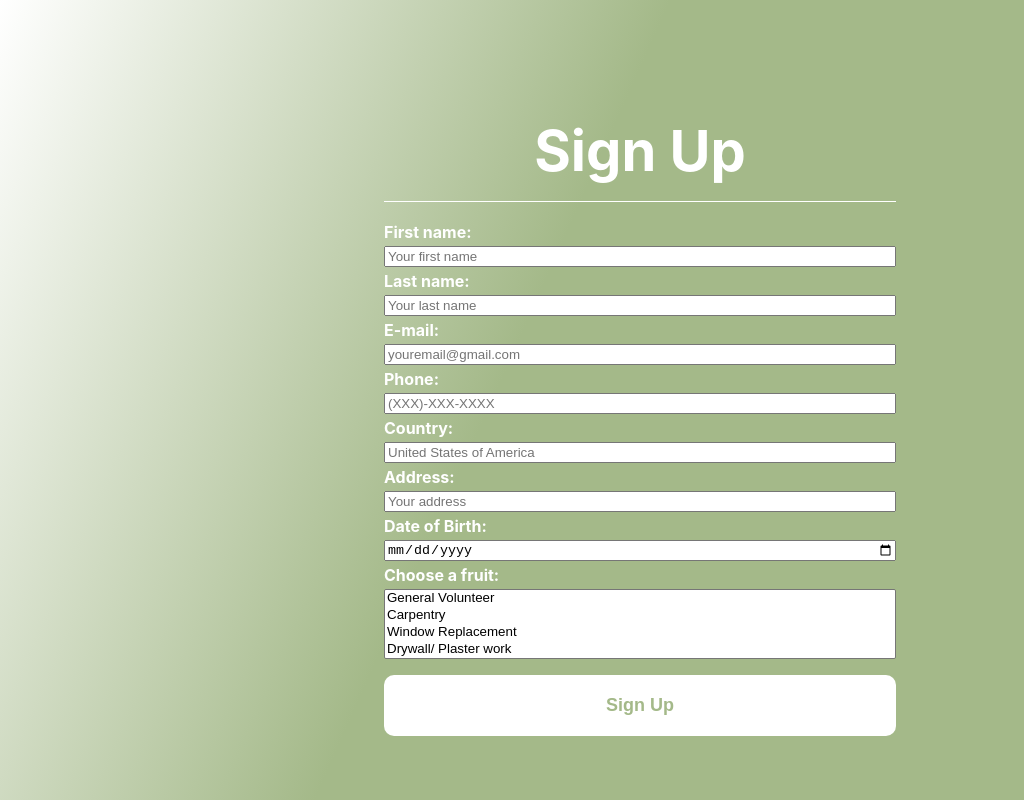
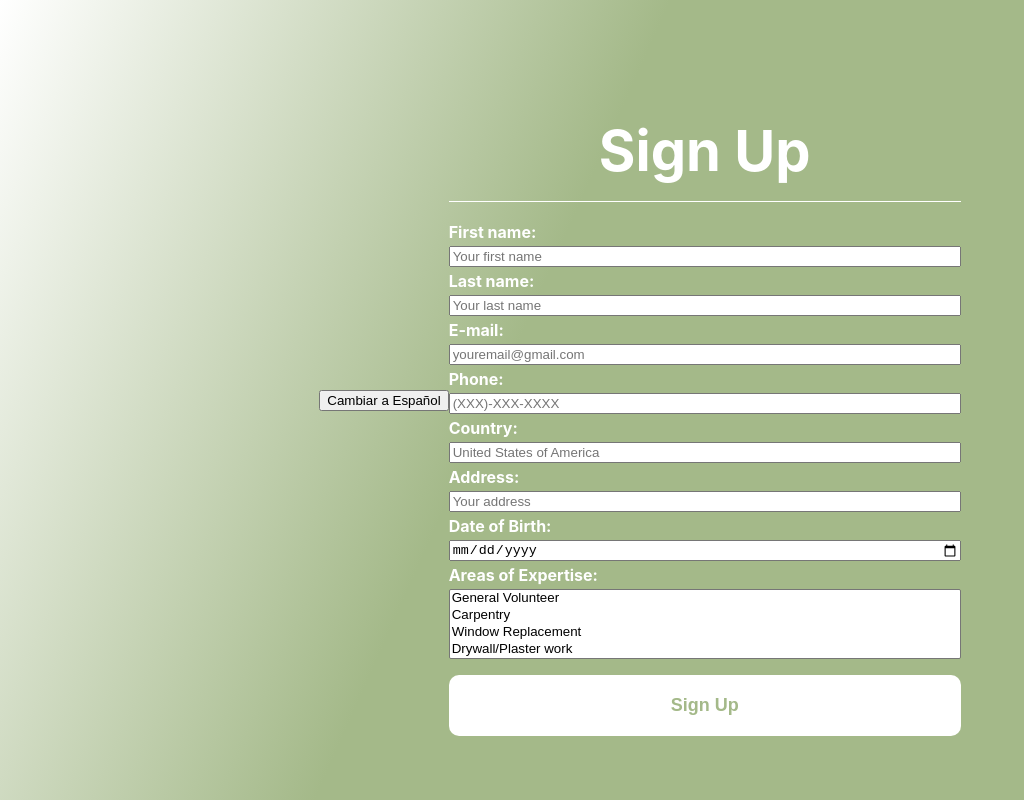
Before and after one commit to cfgchicago23/Team-12, a React (Create React App) app in the folder aurora/: page /signup in a window 1280 px wide. Shown: the whole page, without its empty margins (0-1024 px from the left). Built offline with nearby package versions, Linux system fonts and the light colour scheme.

Commit message:
Added an auto translate to spanish button in sign up form

```diff
--- a/aurora/src/components/SignUp.jsx
+++ b/aurora/src/components/SignUp.jsx
@@ -1,4 +1,4 @@
-import React, {useState} from "react"
+import React, { useState } from "react";
 
 export function SignUp() {
   const [formData, setFormData] = useState({
@@ -9,19 +9,25 @@ export function SignUp() {
     country: "",
     address: "",
     dateOfBirth: "",
-        areasOfExpertise: []
+    areasOfExpertise: [],
   });
 
+  const [isSpanish, setIsSpanish] = useState(false);
+
+  const toggleLanguage = () => {
+    setIsSpanish(!isSpanish);
+  };
+
   const handleChange = (e) => {
-        const {name, value} = e.target;
-        setFormData(prevState => ({...prevState, [name]: value}));
-    }
+    const { name, value } = e.target;
+    setFormData((prevState) => ({ ...prevState, [name]: value }));
+  };
 
   const handleSelectChange = (e) => {
     const selectedOptions = Array.from(e.target.selectedOptions).map(
-          option => option.value
+      (option) => option.value
     );
-        setFormData(prevState => ({
+    setFormData((prevState) => ({
       ...prevState,
       areasOfExpertise: selectedOptions,
     }));
@@ -31,67 +37,150 @@ export function SignUp() {
     e.preventDefault(); // prevent default form submission
 
     try {
-            const response = await fetch('http://127.0.0.1:5000/volunteer/1', {
-                method: 'POST',
+      const response = await fetch("http://127.0.0.1:5000/volunteer/1", {
+        method: "POST",
         headers: {
-                    'Content-Type': 'application/json',
+          "Content-Type": "application/json",
         },
         body: JSON.stringify(formData),
       });
 
       if (!response.ok) {
-                throw new Error('Network response was not ok');
+        throw new Error("Network response was not ok");
       }
 
       const responseData = await response.json();
       console.log(responseData);
-
     } catch (error) {
-            console.error("There was a problem with the fetch operation:", error.message);
+      console.error(
+        "There was a problem with the fetch operation:",
+        error.message
+      );
     }
-    }
-
+  };
 
   return (
     <div className="sign-up-container">
+      <button onClick={toggleLanguage}>
+        {isSpanish ? "Switch to English" : "Cambiar a Español"}
+      </button>
+
       <form className="sign-up-form" onSubmit={handleSubmit}>
-                <h1>Sign Up</h1>
-                <label htmlFor="firstName">First name:</label>
-                <input value={formData.firstName} name="firstName" id="firstName" placeholder="Your first name" onChange={handleChange}/>
+        <h1>{isSpanish ? "Registrarse" : "Sign Up"}</h1>
+        <label htmlFor="firstName">
+          {isSpanish ? "Nombre:" : "First name:"}
+        </label>
+        <input
+          value={formData.firstName}
+          name="firstName"
+          id="firstName"
+          placeholder={isSpanish ? "Tu nombre" : "Your first name"}
+          onChange={handleChange}
+        />
 
-                <label htmlFor="lastName"> Last name:</label>
-                <input value={formData.lastName} name="lastName" id="lastName" placeholder="Your last name" onChange={handleChange}/>
+        <label htmlFor="lastName">
+          {isSpanish ? "Apellido:" : "Last name:"}
+        </label>
+        <input
+          value={formData.lastName}
+          name="lastName"
+          id="lastName"
+          placeholder={isSpanish ? "Tu apellido" : "Your last name"}
+          onChange={handleChange}
+        />
 
-                <label htmlFor="email">E-mail:</label>
-                <input value={formData.email} name="email" id="email" placeholder="youremail@gmail.com" onChange={handleChange}/>
+        <label htmlFor="email">
+          {isSpanish ? "Correo Electrónico:" : "E-mail:"}
+        </label>
+        <input
+          value={formData.email}
+          name="email"
+          id="email"
+          placeholder={
+            isSpanish ? "youremail@gmail.com" : "youremail@gmail.com"
+          }
+          onChange={handleChange}
+        />
 
-                <label htmlFor="phoneNumber">Phone:</label>
-                <input value={formData.phoneNumber} type="tel" name="phoneNumber" id="phoneNumber" placeholder="(XXX)-XXX-XXXX" onChange={handleChange}/>
+        <label htmlFor="phoneNumber">
+          {isSpanish ? "Teléfono:" : "Phone:"}
+        </label>
+        <input
+          value={formData.phoneNumber}
+          type="tel"
+          name="phoneNumber"
+          id="phoneNumber"
+          placeholder={isSpanish ? "(XXX)-XXX-XXXX" : "(XXX)-XXX-XXXX"}
+          onChange={handleChange}
+        />
 
-                <label htmlFor="country">Country:</label>
-                <input value={formData.country} name="country" id="country" placeholder="United States of America" onChange={handleChange}/>
+        <label htmlFor="country">{isSpanish ? "País:" : "Country:"}</label>
+        <input
+          value={formData.country}
+          name="country"
+          id="country"
+          placeholder={
+            isSpanish ? "Estados Unidos de América" : "United States of America"
+          }
+          onChange={handleChange}
+        />
 
-                <label htmlFor="address">Address:</label>
-                <input value={formData.address} name="address" id="address" placeholder="Your address" onChange={handleChange}/>
+        <label htmlFor="address">
+          {isSpanish ? "Dirección:" : "Address:"}
+        </label>
+        <input
+          value={formData.address}
+          name="address"
+          id="address"
+          placeholder={isSpanish ? "Tu dirección" : "Your address"}
+          onChange={handleChange}
+        />
 
-                <label htmlFor="dateOfBirth">Date of Birth:</label>
-                <input value={formData.dateOfBirth} type="date" name="dateOfBirth" id="dateOfBirth" placeholder="MM-DD-YYYY" onChange={handleChange}/>
+        <label htmlFor="dateOfBirth">
+          {isSpanish ? "Fecha de Nacimiento:" : "Date of Birth:"}
+        </label>
+        <input
+          value={formData.dateOfBirth}
+          type="date"
+          name="dateOfBirth"
+          id="dateOfBirth"
+          placeholder={
+            isSpanish ? "MM-DD-YYYY" : "MM-DD-YYYY"
+          }
+          onChange={handleChange}
+        />
 
-                <label for="areasOfExpertise">Choose a fruit:</label>
-                <select value={formData.areasOfExpertise} id="areasOfExpertise" name="areasOfExpertise" multiple onChange={handleSelectChange}>
-                <option value="general">General Volunteer</option>
-                <option value="carpentry">Carpentry</option>
-                <option value="windows">Window Replacement</option>
-                <option value="drywall">Drywall/ Plaster work</option>
-                <option value="flooring">Flooring</option>
-                <option value="painting">Painting</option>
-                <option value="hvac">HVAC</option>
-                <option value="plumbing">Plumbing</option>
-                <option value="electrical">Electrical</option>
-                <option value="landscaping">Landscaping</option>
+        <label htmlFor="areasOfExpertise">
+          {isSpanish ? "Áreas de Experiencia:" : "Areas of Expertise:"}
+        </label>
+        <select
+          value={formData.areasOfExpertise}
+          id="areasOfExpertise"
+          name="areasOfExpertise"
+          multiple
+          onChange={handleSelectChange}
+        >
+          <option value="general">
+            {isSpanish ? "Voluntario General" : "General Volunteer"}
+          </option>
+          <option value="carpentry">
+            {isSpanish ? "Carpintería" : "Carpentry"}
+          </option>
+          <option value="windows">
+            {isSpanish ? "Reemplazo de Ventanas" : "Window Replacement"}
+          </option>
+          <option value="drywall">
+            {isSpanish ? "Trabajo de Yeso/Pared" : "Drywall/Plaster work"}
+          </option>
+          <option value="flooring">{isSpanish ? "Pisos" : "Flooring"}</option>
+          <option value="painting">{isSpanish ? "Pintura" : "Painting"}</option>
+          <option value="hvac">{isSpanish ? "HVAC" : "HVAC"}</option>
+          <option value="plumbing">{isSpanish ? "Plomería" : "Plumbing"}</option>
+          <option value="electrical">{isSpanish ? "Eléctrico" : "Electrical"}</option>
+          <option value="landscaping">{isSpanish ? "Paisajismo" : "Landscaping"}</option>
         </select>
 
-                <button type="submit">Sign Up</button>
+        <button type="submit">{isSpanish ? "Registrarse" : "Sign Up"}</button>
       </form>
     </div>
   );
```
Lines whose indentation alone changed are shown as unchanged.
